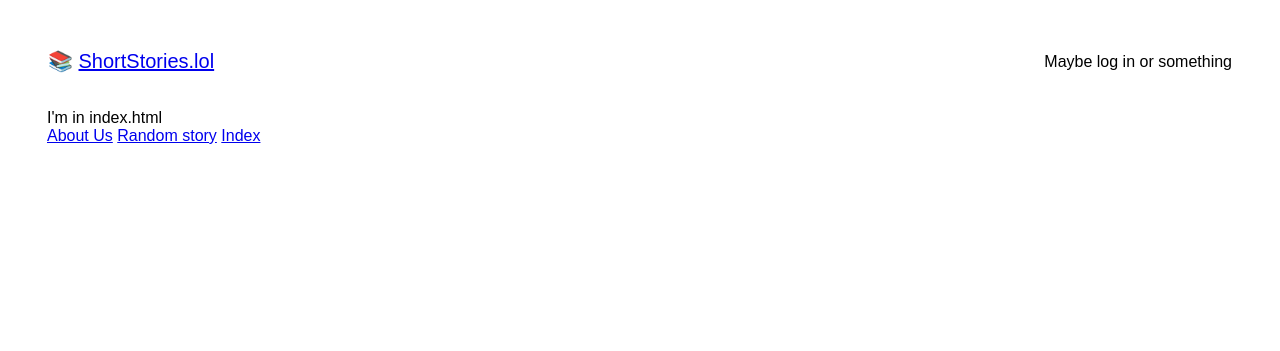
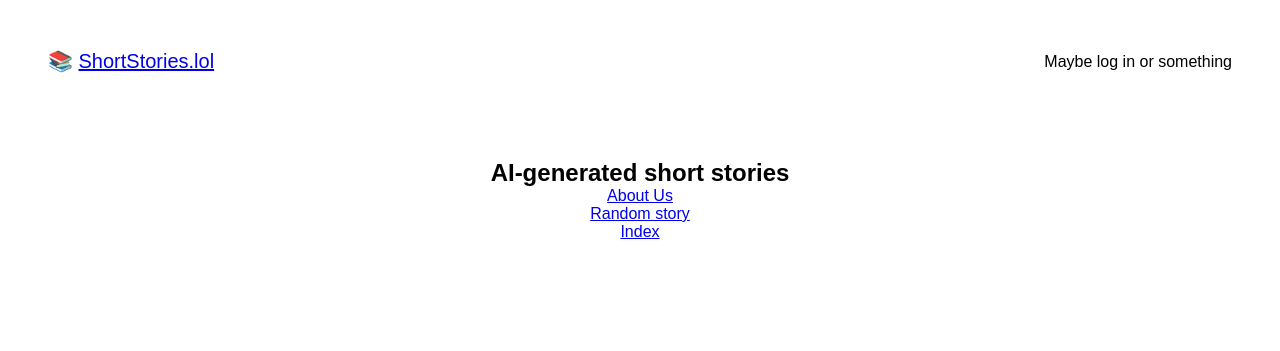
Before and after one commit to will-clarke/story-gen, a Flask app: page / in a window 1280 px wide. Shown: the top 351 px of the page. Run offline with Flask 3, Linux system fonts and the light colour scheme.

Commit message:
Looks better

```diff
--- a/stories_app/static/css/styles.css
+++ b/stories_app/static/css/styles.css
@@ -14,11 +14,52 @@ body {
 
 /* Add spacing to headings and paragraphs */
 h1, h2, h3, h4, h5, h6 {
-  margin-bottom: 20px;
+  margin-top: 20px;
 }
 
-p {
-  margin-bottom: 10px;
+section {
+    position: relative; /* Ensure relative positioning for absolute child */
+    width: 100%; /* Set the section's width */
+    margin: 0 auto; /* Center the section horizontally */
+    padding: 20px; /* Add some padding for spacing */
+}
+
+/* Style for the article */
+article {
+    width: 70%; /* Set the article's width to 70% */
+    float: left; /* Float it to the left to make room for the aside */
+}
+
+/* Style for the aside */
+aside {
+    position: absolute; /* Absolute positioning relative to the section */
+    top: 0; /* Align the top of the aside with the section */
+    right: 0; /* Align the right of the aside with the section */
+    width: 30%; /* Set the aside's width to 30% */
+    background-color: #f0f0f0; /* Add a background color for visibility */
+    padding: 20px; /* Add some padding for content spacing */
+}
+
+/* aside { */
+/*   width: 30%; */
+/*   padding-left: 15px; */
+/*   margin-left: 15px; */
+/*   float: right; */
+/*   font-style: italic; */
+/*   background-color: lightgray; */
+/* } */
+
+/* p { */
+/*   margin-bottom: 10px; */
+/* } */
+
+.title {
+  text-align: center;
+  padding: 3em;
+}
+
+.title ul {
+  list-style-type: none;
 }
 
 .container {
--- a/stories_app/templates/index.html
+++ b/stories_app/templates/index.html
@@ -1,14 +1,18 @@
 {% extends "layout.html" %}
 
 {% block body %}
-<div class="container">
-
-  <br/>
-  I'm in index.html
-  <br/>
+<div class="container title">
+  <h2>AI-generated short stories</h2>
+  <ul>
+    <li>
   <a href="{{ url_for('stories.about') }}">About Us</a>
+    </li>
+    <li>
   <a href="{{ url_for('stories.random_story') }}">Random story</a>
+    </li>
+    <li>
   <a href="/">Index <i class="fa fa-caret-right"></i></a>
-  </p>
+    </li>
+    </ul>
 </div>
 {% endblock %}
```
Also changed, not shown: stories_app/templates/story.html (+18 -16 lines).
